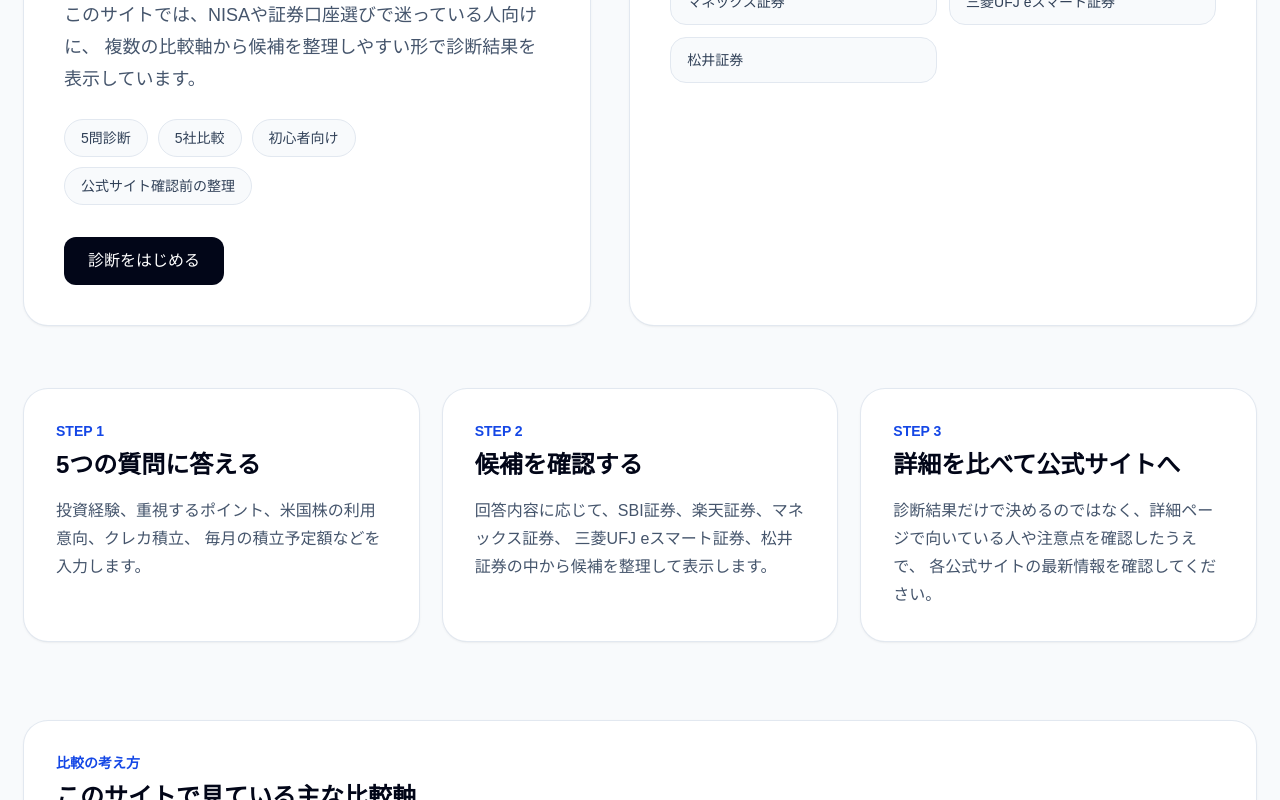
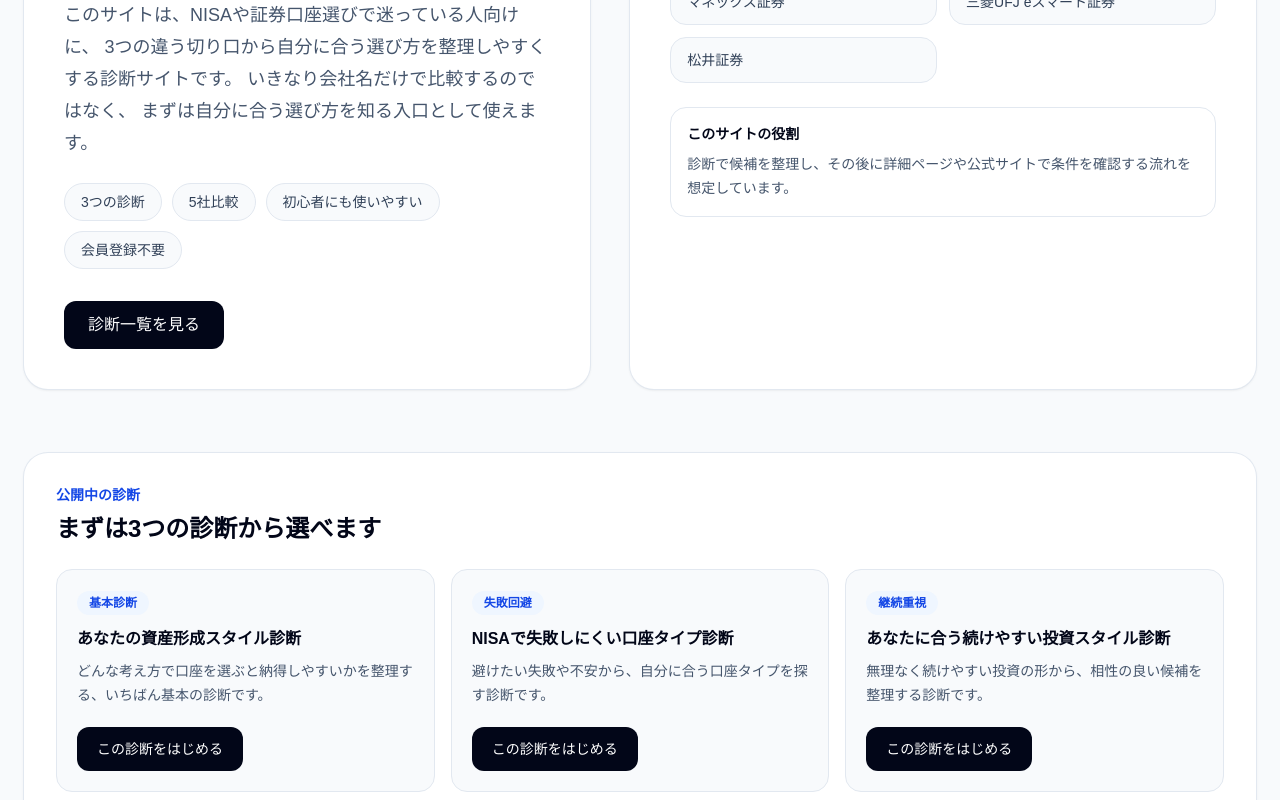
Before and after one commit to oakvector/nisa-shindan, a Next.js app: page /how-it-works in a window 1280 px wide. Shown: the part 320-1120 px from the top of the page. Built offline with nearby package versions, Linux system fonts and the light colour scheme.

Commit message:
update how it works for 3 live diagnoses

```diff
--- a/app/how-it-works/page.tsx
+++ b/app/how-it-works/page.tsx
@@ -1,4 +1,34 @@
 export default function HowItWorksPage() {
+  const diagnoses = [
+    {
+      title: "あなたの資産形成スタイル診断",
+      text: "どんな考え方で口座を選ぶと納得しやすいかを整理する、いちばん基本の診断です。",
+      href: "/shindan/style",
+      tag: "基本診断",
+    },
+    {
+      title: "NISAで失敗しにくい口座タイプ診断",
+      text: "避けたい失敗や不安から、自分に合う口座タイプを探す診断です。",
+      href: "/shindan/failure-safe",
+      tag: "失敗回避",
+    },
+    {
+      title: "あなたに合う続けやすい投資スタイル診断",
+      text: "無理なく続けやすい投資の形から、相性の良い候補を整理する診断です。",
+      href: "/shindan/continue-style",
+      tag: "継続重視",
+    },
+  ];
+
+  const comparePoints = [
+    "クレカ積立対応",
+    "ポイント還元",
+    "使いやすさ",
+    "米国株対応",
+    "初心者向けか",
+    "少額積立のしやすさ",
+  ];
+
   return (
     <main className="min-h-screen bg-slate-50 text-slate-900">
       <header className="sticky top-0 z-20 border-b border-slate-200/80 bg-white/90 backdrop-blur">
@@ -11,7 +41,7 @@
 
           <nav className="hidden items-center gap-6 text-sm font-medium text-slate-600 md:flex">
             <a href="/shindan" className="transition hover:text-slate-900">
-              診断する
+              診断一覧
             </a>
             <a href="/how-it-works" className="transition hover:text-slate-900">
               使い方
@@ -27,22 +57,24 @@
         <div className="grid gap-8 lg:grid-cols-[0.95fr_1.05fr] lg:gap-10">
           <div className="rounded-3xl bg-white p-6 shadow-sm ring-1 ring-slate-200 sm:p-8 md:p-10">
             <p className="mb-3 text-sm font-semibold tracking-wide text-blue-700">
-              サイトの使い方
+              このサイトの使い方
             </p>
 
             <h1 className="mb-5 text-4xl font-bold leading-[1.15] tracking-tight text-slate-950 sm:text-5xl">
-              このサイトの
+              はじめる前に
               <br />
-              使い方
+              <span className="whitespace-nowrap">知っておきたいこと</span>
             </h1>
 
             <p className="text-base leading-8 text-slate-600 sm:text-lg">
-              このサイトでは、NISAや証券口座選びで迷っている人向けに、
-              複数の比較軸から候補を整理しやすい形で診断結果を表示しています。
+              このサイトは、NISAや証券口座選びで迷っている人向けに、
+              3つの違う切り口から自分に合う選び方を整理しやすくする診断サイトです。
+              いきなり会社名だけで比較するのではなく、
+              まずは自分に合う選び方を知る入口として使えます。
             </p>
 
             <div className="mt-6 flex flex-wrap gap-2.5">
-              {["5問診断", "5社比較", "初心者向け", "公式サイト確認前の整理"].map(
+              {["3つの診断", "5社比較", "初心者にも使いやすい", "会員登録不要"].map(
                 (tag) => (
                   <span
                     key={tag}
@@ -59,7 +91,7 @@
                 href="/shindan"
                 className="inline-flex rounded-xl bg-slate-950 px-6 py-3 font-medium text-white transition hover:opacity-90"
               >
-                診断をはじめる
+                診断一覧を見る
               </a>
             </div>
           </div>
@@ -88,6 +120,51 @@
                 </div>
               ))}
             </div>
+
+            <div className="mt-6 rounded-2xl border border-slate-200 bg-white p-4">
+              <p className="mb-2 text-sm font-semibold text-slate-950">
+                このサイトの役割
+              </p>
+              <p className="text-sm leading-6 text-slate-600">
+                診断で候補を整理し、その後に詳細ページや公式サイトで条件を確認する流れを想定しています。
+              </p>
+            </div>
+          </div>
+        </div>
+      </section>
+
+      <section className="mx-auto max-w-7xl px-4 pb-14 sm:px-6 sm:pb-20">
+        <div className="rounded-3xl bg-white p-6 shadow-sm ring-1 ring-slate-200 sm:p-8">
+          <div className="mb-6 flex flex-col gap-2">
+            <p className="text-sm font-semibold text-blue-700">公開中の診断</p>
+            <h2 className="text-2xl font-bold text-slate-950">
+              まずは3つの診断から選べます
+            </h2>
+          </div>
+
+          <div className="grid gap-4 lg:grid-cols-3">
+            {diagnoses.map((item) => (
+              <div
+                key={item.title}
+                className="rounded-2xl border border-slate-200 bg-slate-50 p-5"
+              >
+                <div className="mb-3">
+                  <span className="inline-flex rounded-full bg-blue-50 px-3 py-1 text-xs font-semibold text-blue-700">
+                    {item.tag}
+                  </span>
+                </div>
+
+                <h3 className="mb-2 font-semibold text-slate-950">{item.title}</h3>
+                <p className="mb-5 text-sm leading-6 text-slate-600">{item.text}</p>
+
+                <a
+                  href={item.href}
+                  className="inline-flex rounded-xl bg-slate-950 px-5 py-3 text-sm font-medium text-white transition hover:opacity-90"
+                >
+                  この診断をはじめる
+                </a>
+              </div>
+            ))}
           </div>
         </div>
       </section>
@@ -97,33 +174,30 @@
           <div className="rounded-3xl bg-white p-6 shadow-sm ring-1 ring-slate-200 sm:p-8">
             <p className="mb-2 text-sm font-semibold text-blue-700">STEP 1</p>
             <h2 className="mb-4 text-2xl font-bold text-slate-950">
-              5つの質問に答える
+              診断を選ぶ
             </h2>
             <p className="text-sm leading-7 text-slate-600 sm:text-base">
-              投資経験、重視するポイント、米国株の利用意向、クレカ積立、
-              毎月の積立予定額などを入力します。
+              自分のタイプを知りたいのか、失敗を避けたいのか、続けやすさを重視したいのかで選びます。
             </p>
           </div>
 
           <div className="rounded-3xl bg-white p-6 shadow-sm ring-1 ring-slate-200 sm:p-8">
             <p className="mb-2 text-sm font-semibold text-blue-700">STEP 2</p>
             <h2 className="mb-4 text-2xl font-bold text-slate-950">
-              候補を確認する
+              質問に答える
             </h2>
             <p className="text-sm leading-7 text-slate-600 sm:text-base">
-              回答内容に応じて、SBI証券、楽天証券、マネックス証券、
-              三菱UFJ eスマート証券、松井証券の中から候補を整理して表示します。
+              それぞれの診断テーマに合った5つの質問に答えて、自分に近いタイプを整理します。
             </p>
           </div>
 
           <div className="rounded-3xl bg-white p-6 shadow-sm ring-1 ring-slate-200 sm:p-8">
             <p className="mb-2 text-sm font-semibold text-blue-700">STEP 3</p>
             <h2 className="mb-4 text-2xl font-bold text-slate-950">
-              詳細を比べて公式サイトへ
+              候補を比較する
             </h2>
             <p className="text-sm leading-7 text-slate-600 sm:text-base">
-              診断結果だけで決めるのではなく、詳細ページで向いている人や注意点を確認したうえで、
-              各公式サイトの最新情報を確認してください。
+              診断結果から相性の良い候補を見て、その後に詳細ページや公式サイトで条件を確認します。
             </p>
           </div>
         </div>
@@ -137,14 +211,7 @@
           </h2>
 
           <div className="grid gap-4 sm:grid-cols-2 xl:grid-cols-3">
-            {[
-              "クレカ積立対応",
-              "ポイント還元",
-              "使いやすさ",
-              "米国株対応",
-              "初心者向けか",
-              "少額積立のしやすさ",
-            ].map((item) => (
+            {comparePoints.map((item) => (
               <div
                 key={item}
                 className="rounded-2xl border border-slate-200 bg-slate-50 px-4 py-3 text-sm text-slate-700"
--- a/app/page.tsx
+++ b/app/page.tsx
@@ -35,28 +35,28 @@
   const targetUsers = [
     "これからNISAを始めたい",
     "証券口座の違いがよく分からない",
-    "クレカ積立やポイント還元を重視したい",
+    "自分に合う選び方を先に整理したい",
     "候補を絞ってから公式サイトを見たい",
   ];
 
   const diagnosisCards = [
     {
       title: "あなたの資産形成スタイル診断",
-      text: "考え方や続けやすさの感覚から、相性の良い候補を整理するメイン診断です。",
+      text: "どんな考え方で口座を選ぶと納得しやすいかを整理する、いちばん基本の診断です。",
       href: "/shindan/style",
       status: "公開中",
     },
     {
       title: "NISAで失敗しにくい口座タイプ診断",
-      text: "始めやすさや迷いにくさの観点から、自分に合う口座タイプを探す診断です。",
-      href: "/shindan",
-      status: "準備中",
+      text: "避けたい失敗や不安から、自分に合う口座タイプを探す診断です。",
+      href: "/shindan/failure-safe",
+      status: "公開中",
     },
     {
-      title: "続けやすい投資スタイル診断",
-      text: "無理なく続けやすい投資の始め方から、相性の良い候補を整理する診断です。",
-      href: "/shindan",
-      status: "準備中",
+      title: "あなたに合う続けやすい投資スタイル診断",
+      text: "無理なく続けやすい投資の形から、相性の良い候補を整理する診断です。",
+      href: "/shindan/continue-style",
+      status: "公開中",
     },
   ];
 
@@ -92,14 +92,15 @@
             </p>
 
             <h1 className="mb-5 text-4xl font-bold leading-[1.15] tracking-tight text-slate-950 sm:text-5xl">
-              複数の診断からわかる
+              3つの診断からわかる
               <br />
               <span className="whitespace-nowrap">あなたに合う証券口座の選び方</span>
             </h1>
 
             <p className="mb-6 max-w-2xl text-base leading-8 text-slate-600 sm:text-lg">
-              クレカ積立、ポイント還元、使いやすさ、米国株対応などの比較軸をもとに、
-              複数の切り口から自分に合う証券口座候補を整理しやすくする診断サイトです。
+              「自分のタイプ」「失敗しにくさ」「続けやすさ」の3つの切り口から、
+              あなたに合う証券口座候補を整理しやすくする診断サイトです。
+              いきなり証券会社を決める前に、まず自分に合う選び方を見つけられます。
             </p>
 
             <div className="mb-3 flex flex-col gap-3 sm:flex-row">
@@ -114,27 +115,31 @@
                 href="/shindan/style"
                 className="rounded-xl border border-slate-300 bg-white px-6 py-3 text-center font-medium text-slate-700 transition hover:bg-slate-100"
               >
-                メイン診断をはじめる
+                まずは基本診断をやってみる
               </a>
             </div>
 
             <div className="mb-6 flex flex-wrap items-center gap-x-4 gap-y-2 text-sm text-slate-500">
-              <span>複数診断に対応</span>
+              <span>公開中の診断 3本</span>
               <span>無料</span>
               <span>会員登録不要</span>
             </div>
 
             <div className="mb-5 flex flex-wrap gap-2.5">
-              {["資産形成スタイル", "クレカ積立", "ポイント還元", "初心者向け", "米国株対応"].map(
-                (tag) => (
+              {[
+                "資産形成スタイル",
+                "失敗しにくさ",
+                "続けやすさ",
+                "ポイント還元",
+                "米国株対応",
+              ].map((tag) => (
                 <span
                   key={tag}
                   className="rounded-full border border-slate-200 bg-slate-50 px-4 py-2 text-sm text-slate-700"
                 >
                   {tag}
                 </span>
-                )
-              )}
+              ))}
             </div>
 
             <div className="flex flex-wrap gap-4 text-sm">
@@ -142,7 +147,7 @@
                 href="/shindan"
                 className="font-medium text-blue-700 hover:underline"
               >
-                診断一覧を見る
+                3つの診断を見る
               </a>
               <a
                 href="/about"
@@ -159,7 +164,7 @@
                 このサイトでできること
               </p>
               <span className="rounded-full bg-blue-50 px-3 py-1 text-xs font-semibold text-blue-700">
-                複数診断対応
+                3診断公開中
               </span>
             </div>
 
@@ -170,11 +175,11 @@
                     1
                   </span>
                   <p className="text-sm font-semibold text-slate-950">
-                    切り口の違う診断から選べる
+                    3つの切り口から選べる
                   </p>
                 </div>
                 <p className="text-sm leading-6 text-slate-600">
-                  初心者向け、失敗しにくさ、続けやすさなど、複数の考え方から診断できます。
+                  自分のタイプ、失敗しにくさ、続けやすさの3つの視点から診断できます。
                 </p>
               </div>
 
@@ -184,11 +189,11 @@
                     2
                   </span>
                   <p className="text-sm font-semibold text-slate-950">
-                    自分のタイプを先に整理できる
+                    自分に合う選び方が先にわかる
                   </p>
                 </div>
                 <p className="text-sm leading-6 text-slate-600">
-                  いきなり証券会社を選ぶ前に、自分の資産形成スタイルから整理しやすくします。
+                  いきなり会社名で選ぶ前に、自分がどんな基準で選ぶべきかを整理できます。
                 </p>
               </div>
 
@@ -198,26 +203,32 @@
                     3
                   </span>
                   <p className="text-sm font-semibold text-slate-950">
-                    公式サイト確認前の整理に使う
+                    候補を絞ってから比較できる
                   </p>
                 </div>
                 <p className="text-sm leading-6 text-slate-600">
-                  候補を絞ってから詳細や公式サイトを確認しやすくします。
+                  診断結果で候補を絞ったあとに、詳細ページや公式サイトを確認しやすくします。
                 </p>
               </div>
             </div>
 
             <div className="mt-5 rounded-2xl border border-slate-200 bg-white p-4">
               <p className="mb-2 text-sm font-semibold text-slate-950">
-                まず公開中の診断
+                いま公開中の診断
               </p>
               <div className="flex flex-wrap gap-2">
-                <span className="rounded-full bg-slate-100 px-3 py-1.5 text-xs font-medium text-slate-700">
-                  資産形成スタイル診断
+                {[
+                  "資産形成スタイル診断",
+                  "失敗しにくい診断",
+                  "続けやすさ診断",
+                ].map((item) => (
+                  <span
+                    key={item}
+                    className="rounded-full bg-slate-100 px-3 py-1.5 text-xs font-medium text-slate-700"
+                  >
+                    {item}
                   </span>
-                <span className="rounded-full bg-slate-100 px-3 py-1.5 text-xs font-medium text-slate-700">
-                  5社比較対応
-                </span>
+                ))}
               </div>
             </div>
           </div>
@@ -227,9 +238,9 @@
       <section className="mx-auto max-w-7xl px-4 pb-14 sm:px-6 sm:pb-20">
         <div className="rounded-3xl bg-white p-6 shadow-sm ring-1 ring-slate-200 sm:p-8">
           <div className="mb-6 flex flex-col gap-2">
-            <p className="text-sm font-semibold text-blue-700">公開中・準備中の診断</p>
+            <p className="text-sm font-semibold text-blue-700">公開中の診断</p>
             <h2 className="text-2xl font-bold text-slate-950">
-              診断テーマを選ぶ
+              目的に合う診断を選ぶ
             </h2>
           </div>
 
@@ -240,13 +251,7 @@
                 className="rounded-2xl border border-slate-200 bg-slate-50 p-5"
               >
                 <div className="mb-3">
-                  <span
-                    className={`inline-flex rounded-full px-3 py-1 text-xs font-semibold ${
-                      item.status === "公開中"
-                        ? "bg-blue-50 text-blue-700"
-                        : "bg-slate-200 text-slate-600"
-                    }`}
-                  >
+                  <span className="inline-flex rounded-full bg-blue-50 px-3 py-1 text-xs font-semibold text-blue-700">
                     {item.status}
                   </span>
                 </div>
@@ -254,18 +259,12 @@
                 <h3 className="mb-2 font-semibold text-slate-950">{item.title}</h3>
                 <p className="mb-5 text-sm leading-6 text-slate-600">{item.text}</p>
 
-                {item.status === "公開中" ? (
                 <a
                   href={item.href}
                   className="inline-flex rounded-xl bg-slate-950 px-5 py-3 text-sm font-medium text-white transition hover:opacity-90"
                 >
                   この診断をはじめる
                 </a>
-                ) : (
-                  <span className="inline-flex rounded-xl bg-slate-200 px-5 py-3 text-sm font-medium text-slate-500">
-                    準備中
-                  </span>
-                )}
               </div>
             ))}
           </div>
@@ -321,7 +320,7 @@
           <div className="rounded-3xl bg-white p-6 shadow-sm ring-1 ring-slate-200 sm:p-8">
             <p className="mb-2 text-sm font-semibold text-blue-700">診断の流れ</p>
             <h2 className="mb-5 text-2xl font-bold text-slate-950">
-              まずは一覧から選べます
+              まずは3つの中から選べます
             </h2>
 
             <div className="space-y-4">
@@ -345,7 +344,7 @@
                   質問に答える
                 </p>
                 <p className="mt-1 text-sm leading-6 text-slate-600">
-                  診断テーマごとの質問に答えて、自分のタイプを整理します。
+                  それぞれの診断テーマに合った質問に答えて、自分のタイプを整理します。
                 </p>
               </div>
 
@@ -354,7 +353,7 @@
                   STEP 3
                 </p>
                 <p className="font-semibold text-slate-950">
-                  候補を比較して公式サイトへ
+                  候補を比べて公式サイトへ
                 </p>
                 <p className="mt-1 text-sm leading-6 text-slate-600">
                   タイプ結果と候補を見たうえで、詳細ページや公式サイトを確認します。
--- a/app/shindan/page.tsx
+++ b/app/shindan/page.tsx
@@ -3,23 +3,26 @@
     {
       title: "あなたの資産形成スタイル診断",
       description:
-        "5つの質問から、あなたに合う証券口座の選び方を整理するメイン診断です。",
+        "自分がどんな考え方で口座を選ぶと納得しやすいかを整理する、いちばん基本の診断です。",
       href: "/shindan/style",
       status: "公開中",
+      tag: "基本診断",
     },
     {
       title: "NISAで失敗しにくい口座タイプ診断",
       description:
-    "失敗しにくさや始めやすさの観点から、自分に合う口座タイプを探す診断です。",
+        "避けたい失敗や不安から、自分に合う口座タイプを探す診断です。",
       href: "/shindan/failure-safe",
       status: "公開中",
+      tag: "失敗回避",
     },
     {
       title: "あなたに合う続けやすい投資スタイル診断",
       description:
-    "無理なく続けやすい積立スタイルから、相性の良い候補を整理する診断です。",
+        "無理なく続けやすい投資の形から、相性の良い候補を整理する診断です。",
       href: "/shindan/continue-style",
       status: "公開中",
+      tag: "継続重視",
     },
   ];
 
@@ -60,9 +63,9 @@
           </h1>
 
           <p className="max-w-3xl text-base leading-8 text-slate-600 sm:text-lg">
-            このサイトでは、証券口座選びをひとつの軸だけで決めないために、
-            複数の考え方から診断できる形を目指しています。
-            まずは自分に近いテーマの診断を選んでください。
+            このサイトでは、証券口座選びをひとつの基準だけで決めないために、
+            3つの違う切り口から診断できる形にしています。
+            まずは今の自分にいちばん近いテーマを選んでください。
           </p>
         </div>
       </section>
@@ -74,9 +77,12 @@
               key={item.title}
               className="rounded-3xl bg-white p-6 shadow-sm ring-1 ring-slate-200 sm:p-8"
             >
-              <div className="mb-4 flex items-center justify-between gap-3">
+              <div className="mb-4 flex items-center gap-3">
                 <span className="rounded-full bg-blue-50 px-3 py-1 text-xs font-semibold text-blue-700">
                   {item.status}
+                </span>
+                <span className="rounded-full bg-slate-100 px-3 py-1 text-xs font-semibold text-slate-700">
+                  {item.tag}
                 </span>
               </div>
 
@@ -88,20 +94,48 @@
                 {item.description}
               </p>
 
-              {item.href === "#" ? (
-                <span className="inline-flex rounded-xl bg-slate-200 px-6 py-3 text-sm font-medium text-slate-500">
-                  準備中
-                </span>
-              ) : (
               <a
                 href={item.href}
                 className="inline-flex rounded-xl bg-slate-950 px-6 py-3 text-sm font-medium text-white transition hover:opacity-90"
               >
                 この診断をはじめる
               </a>
-              )}
             </div>
           ))}
+        </div>
+      </section>
+
+      <section className="mx-auto max-w-7xl px-4 pb-16 sm:px-6 sm:pb-20">
+        <div className="grid gap-6 lg:grid-cols-3">
+          <div className="rounded-3xl bg-white p-6 shadow-sm ring-1 ring-slate-200 sm:p-8">
+            <p className="mb-2 text-sm font-semibold text-blue-700">1本目</p>
+            <h2 className="mb-4 text-2xl font-bold text-slate-950">
+              自分のタイプを知りたい人向け
+            </h2>
+            <p className="text-sm leading-7 text-slate-600 sm:text-base">
+              まずは広く、自分がどんな基準で口座を選ぶと納得しやすいかを知りたい人に向いています。
+            </p>
+          </div>
+
+          <div className="rounded-3xl bg-white p-6 shadow-sm ring-1 ring-slate-200 sm:p-8">
+            <p className="mb-2 text-sm font-semibold text-blue-700">2本目</p>
+            <h2 className="mb-4 text-2xl font-bold text-slate-950">
+              後悔や失敗を減らしたい人向け
+            </h2>
+            <p className="text-sm leading-7 text-slate-600 sm:text-base">
+              口座選びで何を避けたいかがはっきりしている人は、この切り口から選ぶと整理しやすいです。
+            </p>
+          </div>
+
+          <div className="rounded-3xl bg-white p-6 shadow-sm ring-1 ring-slate-200 sm:p-8">
+            <p className="mb-2 text-sm font-semibold text-blue-700">3本目</p>
+            <h2 className="mb-4 text-2xl font-bold text-slate-950">
+              無理なく続けたい人向け
+            </h2>
+            <p className="text-sm leading-7 text-slate-600 sm:text-base">
+              続けられるかどうかを一番大事にしたい人は、この診断から入ると相性が見えやすいです。
+            </p>
+          </div>
         </div>
       </section>
 
```
Lines whose indentation alone changed are shown as unchanged.
